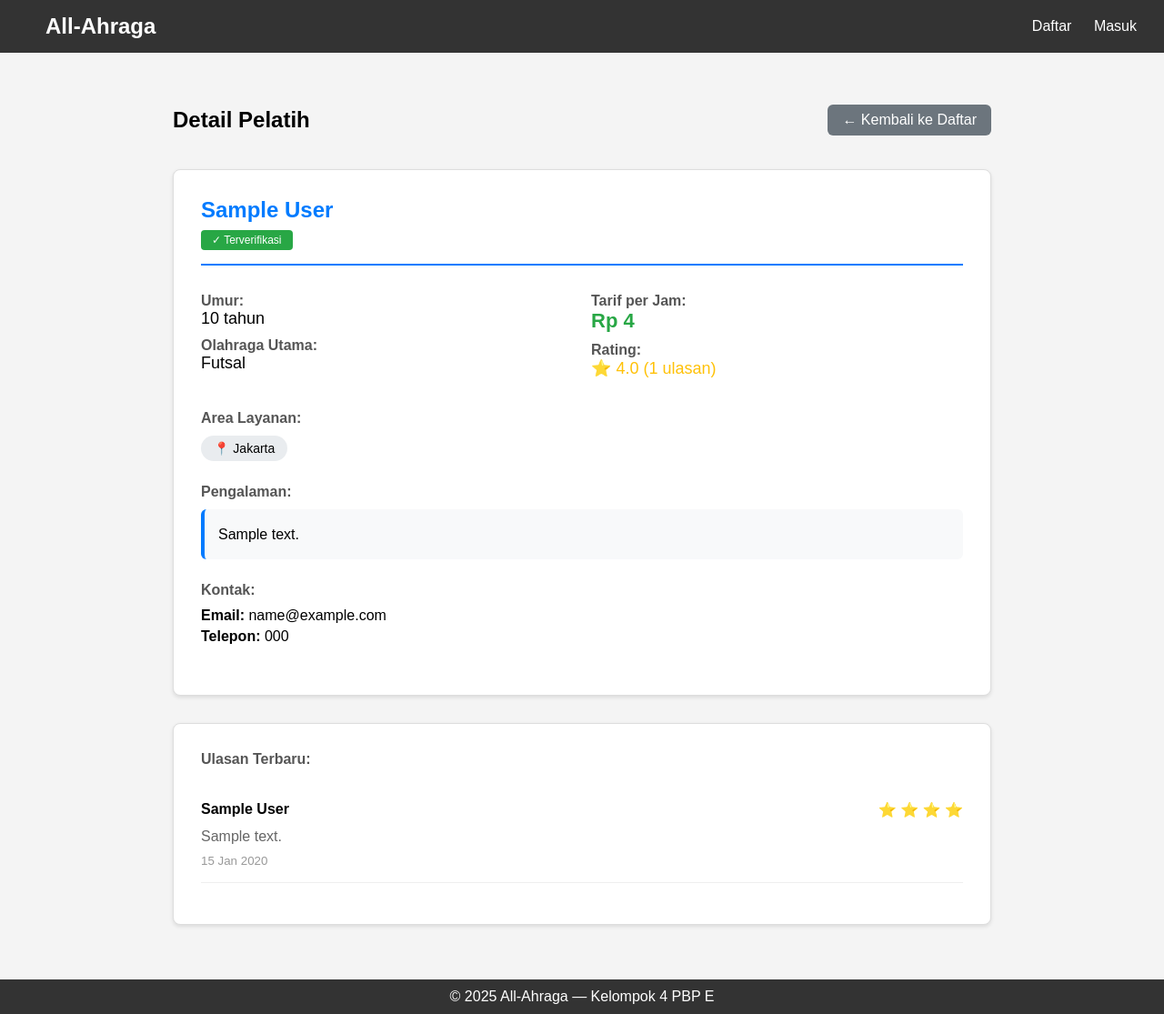
After one commit to pbp-kelompok-e4/all-ahraga, a Django app: page /coach/1/ in a window 1280 px wide. The commit adds this page. Shown: the whole page at 91% size. Run offline with Django 5.2, Linux system fonts and the light colour scheme; data comes from the database, SQL or seed files in the repository; tables that the repository leaves empty hold one stand-in row (values such as "Sample post").

Commit message:
menambahkan list daftar pelatih

```diff
--- /dev/null
+++ b/main/templates/main/coach_detail.html
@@ -0,0 +1,142 @@
+{% extends "base.html" %}
+{% block title %}Detail Pelatih - {{ coach.user.get_full_name|default:coach.user.username }}{% endblock title %}
+
+{% block content %}
+<div style="padding: 20px; max-width: 900px; margin: auto;">
+  <!-- Header dengan tombol kembali -->
+  <div style="display: flex; justify-content: space-between; align-items: center; margin-bottom: 20px;">
+    <h2>Detail Pelatih</h2>
+    <a href="{% url 'coach_list' %}"
+       style="padding: 8px 16px; background: #6c757d; color: #fff;
+              text-decoration: none; border-radius: 6px;">
+      ← Kembali ke Daftar
+    </a>
+  </div>
+
+  <!-- Informasi Utama Coach -->
+  <div style="background: white; border: 1px solid #ddd; border-radius: 8px;
+              padding: 30px; box-shadow: 0 2px 4px rgba(0,0,0,0.1);">
+
+    <div style="border-bottom: 2px solid #007bff; padding-bottom: 15px; margin-bottom: 20px;">
+      <h3 style="margin: 0; color: #007bff; font-size: 24px;">
+        {{ coach.user.get_full_name|default:coach.user.username }}
+      </h3>
+      {% if coach.is_verified %}
+      <span style="display: inline-block; margin-top: 8px; padding: 4px 12px;
+                   background: #28a745; color: white; border-radius: 4px; font-size: 12px;">
+        ✓ Terverifikasi
+      </span>
+      {% endif %}
+    </div>
+
+    <!-- Informasi Detail -->
+    <div style="display: grid; grid-template-columns: 1fr 1fr; gap: 20px; margin-bottom: 25px;">
+      <div>
+        <p style="margin: 10px 0;">
+          <strong style="color: #555;">Umur:</strong><br>
+          <span style="font-size: 18px;">{{ coach.age|default:"-" }} tahun</span>
+        </p>
+        <p style="margin: 10px 0;">
+          <strong style="color: #555;">Olahraga Utama:</strong><br>
+          <span style="font-size: 18px;">{{ coach.main_sport_trained.name }}</span>
+        </p>
+      </div>
+      <div>
+        <p style="margin: 10px 0;">
+          <strong style="color: #555;">Tarif per Jam:</strong><br>
+          <span style="font-size: 22px; color: #28a745; font-weight: bold;">
+            Rp {{ coach.rate_per_hour|floatformat:0 }}
+          </span>
+        </p>
+        {% if avg_rating > 0 %}
+        <p style="margin: 10px 0;">
+          <strong style="color: #555;">Rating:</strong><br>
+          <span style="font-size: 18px; color: #ffc107;">
+            ⭐ {{ avg_rating|floatformat:1 }} ({{ total_reviews }} ulasan)
+          </span>
+        </p>
+        {% endif %}
+      </div>
+    </div>
+
+    <!-- Area Layanan -->
+    <div style="margin-bottom: 25px;">
+      <h4 style="color: #555; margin-bottom: 10px;">Area Layanan:</h4>
+      <div style="display: flex; flex-wrap: wrap; gap: 8px;">
+        {% for area in coach.service_areas.all %}
+        <span style="padding: 6px 14px; background: #e9ecef;
+                     border-radius: 20px; font-size: 14px;">
+          📍 {{ area.name }}
+        </span>
+        {% empty %}
+        <span style="color: #999;">Belum ada area layanan</span>
+        {% endfor %}
+      </div>
+    </div>
+
+    <!-- Pengalaman -->
+    <div style="margin-bottom: 25px;">
+      <h4 style="color: #555; margin-bottom: 10px;">Pengalaman:</h4>
+      <div style="background: #f8f9fa; padding: 15px; border-radius: 6px;
+                  border-left: 4px solid #007bff;">
+        <p style="margin: 0; line-height: 1.6; white-space: pre-wrap;">{{ coach.experience_desc|default:"Belum ada deskripsi pengalaman." }}</p>
+      </div>
+    </div>
+
+    <!-- Kontak -->
+    <div style="margin-bottom: 25px;">
+      <h4 style="color: #555; margin-bottom: 10px;">Kontak:</h4>
+      <p style="margin: 5px 0;">
+        <strong>Email:</strong> {{ coach.user.email|default:"-" }}
+      </p>
+      {% if coach.user.profile.phone_number %}
+      <p style="margin: 5px 0;">
+        <strong>Telepon:</strong> {{ coach.user.profile.phone_number }}
+      </p>
+      {% endif %}
+    </div>
+
+    <!-- Tombol Booking (jika user adalah customer) -->
+    {% if user.is_authenticated and user.profile.is_customer %}
+    <div style="margin-top: 30px; text-align: center;">
+      <a href="{% url 'home' %}"
+         style="display: inline-block; padding: 12px 30px;
+                background: #007bff; color: white; text-decoration: none;
+                border-radius: 6px; font-size: 16px; font-weight: bold;
+                transition: background 0.2s;">
+        Booking Pelatih
+      </a>
+    </div>
+    {% endif %}
+  </div>
+
+  <!-- Section Review -->
+  {% if reviews %}
+  <div style="margin-top: 30px; background: white; border: 1px solid #ddd;
+              border-radius: 8px; padding: 30px; box-shadow: 0 2px 4px rgba(0,0,0,0.1);">
+    <h4 style="margin-top: 0; color: #555;">Ulasan Terbaru:</h4>
+
+    {% for review in reviews %}
+    <div style="border-bottom: 1px solid #eee; padding: 15px 0; margin-bottom: 15px;">
+      <div style="display: flex; justify-content: space-between; margin-bottom: 8px;">
+        <strong>{{ review.customer.get_full_name|default:review.customer.username }}</strong>
+        <span style="color: #ffc107;">
+          {% for i in "12345" %}
+            {% if forloop.counter <= review.rating %}⭐{% endif %}
+          {% endfor %}
+        </span>
+      </div>
+      <p style="margin: 5px 0; color: #666; line-height: 1.5;">{{ review.comment }}</p>
+      <small style="color: #999;">{{ review.created_at|date:"d M Y" }}</small>
+    </div>
+    {% endfor %}
+  </div>
+  {% endif %}
+</div>
+
+<style>
+  a[style*="background: #007bff"]:hover {
+    background: #0056b3 !important;
+  }
+</style>
+{% endblock content %}
--- a/main/urls.py
+++ b/main/urls.py
@@ -22,5 +22,6 @@ urlpatterns = [
     path('coach/profile/', views.manage_coach_profile, name='manage_coach_profile'),
     path('coach/profile/view/', views.coach_profile_view, name='coach_profile'),
     path('coach/profile/delete/', views.delete_coach_profile, name='delete_coach_profile'),
-
+    path('coaches/', views.coach_list_view, name='coach_list'),
+    path('coach/<int:coach_id>/', views.coach_detail_public_view, name='coach_detail_public'),
 ]
--- a/main/views.py
+++ b/main/views.py
@@ -487,3 +487,64 @@ def delete_coach_profile(request):
         return redirect('home')
 
     return render(request, 'main/confirm_delete_coach_profile.html', {'coach_profile': coach_profile})
+
+def coach_list_view(request):
+    """Menampilkan daftar semua coach"""
+    coaches = CoachProfile.objects.all().select_related(
+        'user', 'main_sport_trained'
+    ).prefetch_related('service_areas')
+
+    # Filter berdasarkan pencarian
+    query = request.GET.get('q')
+    if query:
+        coaches = coaches.filter(
+            Q(user__first_name__icontains=query) |
+            Q(user__last_name__icontains=query) |
+            Q(user__username__icontains=query)
+        )
+
+    # Filter berdasarkan olahraga
+    sport_filter = request.GET.get('sport')
+    if sport_filter:
+        coaches = coaches.filter(main_sport_trained__id=sport_filter)
+
+    # Filter berdasarkan area
+    area_filter = request.GET.get('area')
+    if area_filter:
+        coaches = coaches.filter(service_areas__id=area_filter)
+
+    categories = SportCategory.objects.all()
+    areas = LocationArea.objects.all()
+
+    context = {
+        'coaches': coaches,
+        'categories': categories,
+        'areas': areas,
+    }
+    return render(request, 'main/coach_list.html', context)
+
+def coach_detail_public_view(request, coach_id):
+    """Menampilkan detail coach untuk publik"""
+    coach = get_object_or_404(
+        CoachProfile.objects.select_related('user', 'main_sport_trained')
+        .prefetch_related('service_areas'),
+        id=coach_id
+    )
+
+    # Ambil review untuk coach ini
+    reviews = Review.objects.filter(target_coach=coach).select_related('customer').order_by('-created_at')[:5]
+
+    # Hitung rata-rata rating
+    avg_rating = reviews.aggregate(avg=Sum('rating'))['avg']
+    if avg_rating and reviews.count() > 0:
+        avg_rating = avg_rating / reviews.count()
+    else:
+        avg_rating = 0
+
+    context = {
+        'coach': coach,
+        'reviews': reviews,
+        'avg_rating': avg_rating,
+        'total_reviews': reviews.count(),
+    }
+    return render(request, 'main/coach_detail.html', context)
--- a/templates/base.html
+++ b/templates/base.html
@@ -42,6 +42,7 @@
                         <a href="{% url 'coach_dashboard' %}">Jadwal Sesi</a>
                         <a href="{% url 'coach_profile' %}">Profil Pelatih</a>
                         <a href="{% url 'coach_dashboard' %}">Laporan Pendapatan</a>
+                        <a href="{% url 'coach_list' %}">Daftar Pelatih</a>
 
                     {% elif user.profile.is_customer %}
                         <a href="{% url 'my_bookings' %}">Bookingan Saya</a>
```
Also changed, not shown: main/templates/main/coach_list.html (added, +115 -0 lines).
